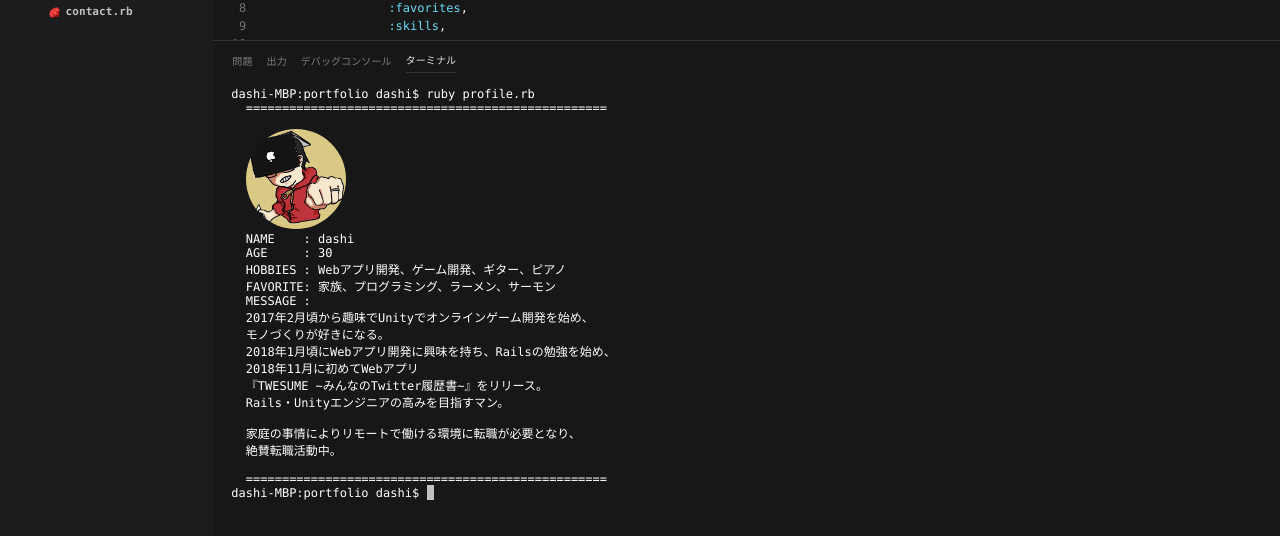
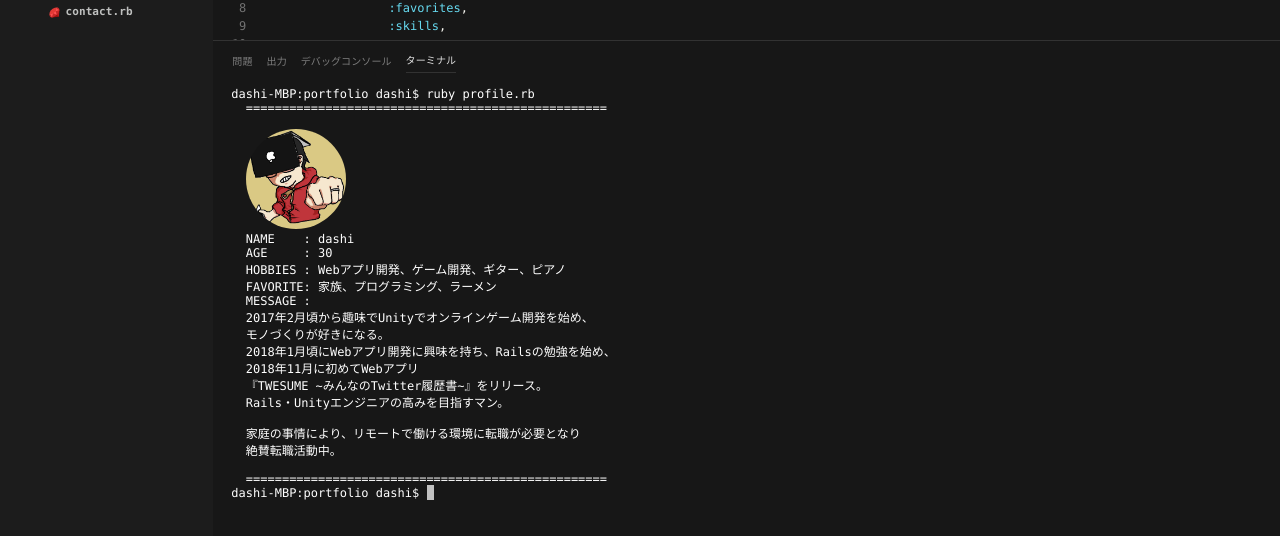
Before and after one commit to dashi296/portfolio, a React (Create React App) app: page / in a window 1280 px wide. Shown: the part 180-716 px from the top of the page. Built offline with nearby package versions, Linux system fonts and the light colour scheme.

Commit message:
コメント修正

```diff
--- a/src/data/terminal.ts
+++ b/src/data/terminal.ts
@@ -6,7 +6,7 @@ const TerminalData: Record<string, string> = {
   NAME    : dashi
   AGE     : 30
   HOBBIES : Webアプリ開発、ゲーム開発、ギター、ピアノ
-  FAVORITE: 家族、プログラミング、ラーメン、サーモン
+  FAVORITE: 家族、プログラミング、ラーメン
   MESSAGE :
   2017年2月頃から趣味でUnityでオンラインゲーム開発を始め、
   モノづくりが好きになる。
@@ -15,7 +15,7 @@ const TerminalData: Record<string, string> = {
   『TWESUME ~みんなのTwitter履歴書~』をリリース。
   Rails・Unityエンジニアの高みを目指すマン。
 
-  家庭の事情によりリモートで働ける環境に転職が必要となり、
+  家庭の事情により、リモートで働ける環境に転職が必要となり
   絶賛転職活動中。
 
   ==================================================
```
